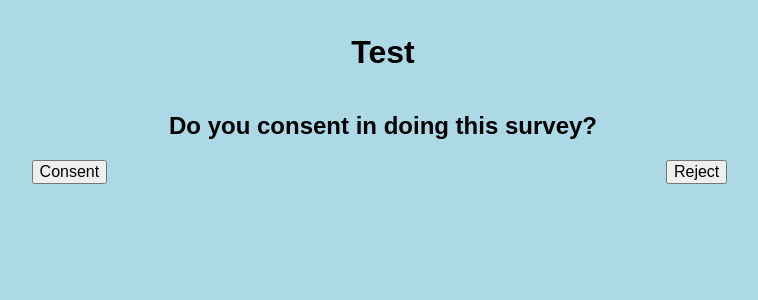
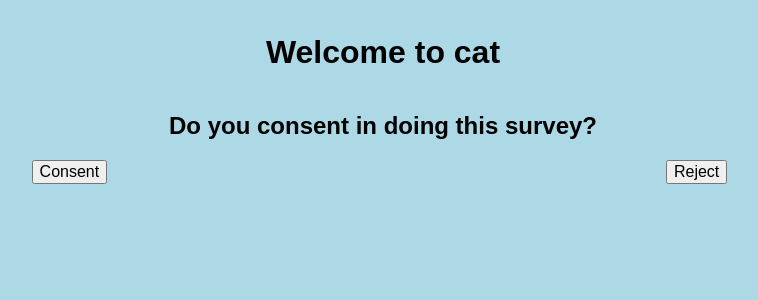
Before and after one commit to ONevets/Demo-Docker, a Flask app: page / in a window 1280 px wide. Shown: the top 300 px of the page, without its empty margins (257-1015 px from the left). Run offline with Flask 2, Linux system fonts and the light colour scheme; some libraries are stand-ins or nearby versions.

Commit message:
Revision final

```diff
--- a/templates/main.html
+++ b/templates/main.html
@@ -3,7 +3,7 @@
 {% block content %}
   <div class="pure-g"></div>
     <div class="center pure-u-1-1">
-      <h1>Test</h1>
+      <h1>Welcome to cat</h1>
     </div>
     <div class="center pure-u-1-1">
       <h2>Do you consent in doing this survey?</h2>
```
Also changed, not shown: README.md.
